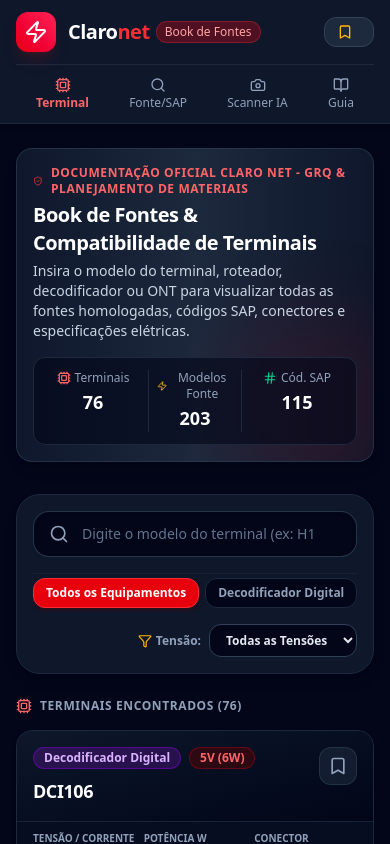
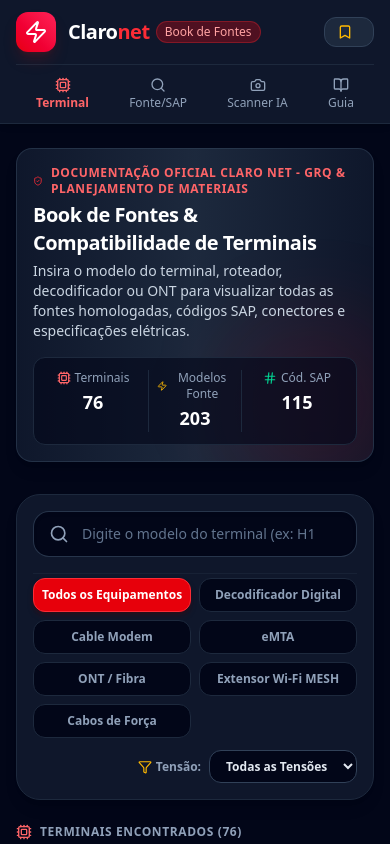
Before and after one commit to carloswladier/UTILIZA-O-DE-FONTE, a React (Vite) app: page / in a window 390 px wide. Shown: the top 844 px of the page. Built offline with nearby package versions, Linux system fonts and the light colour scheme.

Commit message:
feat: improve category filter layout
Replace horizontal scrolling with a responsive grid layout to improve category visibility and usability on all screen sizes.

```diff
--- a/src/App.tsx
+++ b/src/App.tsx
@@ -194,16 +194,17 @@ export default function App() {
               <div className="flex flex-col sm:flex-row items-start sm:items-center justify-between gap-3 pt-1 border-t border-slate-800/60">
                 {/* Category Chips */}
                 {activeTab === 'terminal' && (
-                  <div className="flex items-center space-x-1.5 overflow-x-auto w-full pb-1 sm:pb-0 custom-scrollbar">
+                  <div className="grid grid-cols-2 sm:grid-cols-3 md:grid-cols-4 lg:grid-cols-7 gap-2 w-full">
                     {categories.map((cat) => (
                       <button
                         key={cat.value}
                         onClick={() => setSelectedCategory(cat.value)}
-                        className={`px-3 py-1.5 rounded-xl text-xs font-semibold whitespace-nowrap transition-all border ${
+                        className={`w-full py-2 px-2.5 rounded-xl text-xs font-semibold text-center transition-all border truncate flex items-center justify-center ${
                           selectedCategory === cat.value
-                            ? 'bg-red-600 text-white border-red-500 shadow-md shadow-red-950/40'
+                            ? 'bg-red-600 text-white border-red-500 shadow-md shadow-red-950/40 font-bold'
                             : 'bg-slate-950 text-slate-400 hover:text-slate-200 border-slate-800 hover:bg-slate-800'
                         }`}
+                        title={cat.label}
                       >
                         {cat.label}
                       </button>
```
